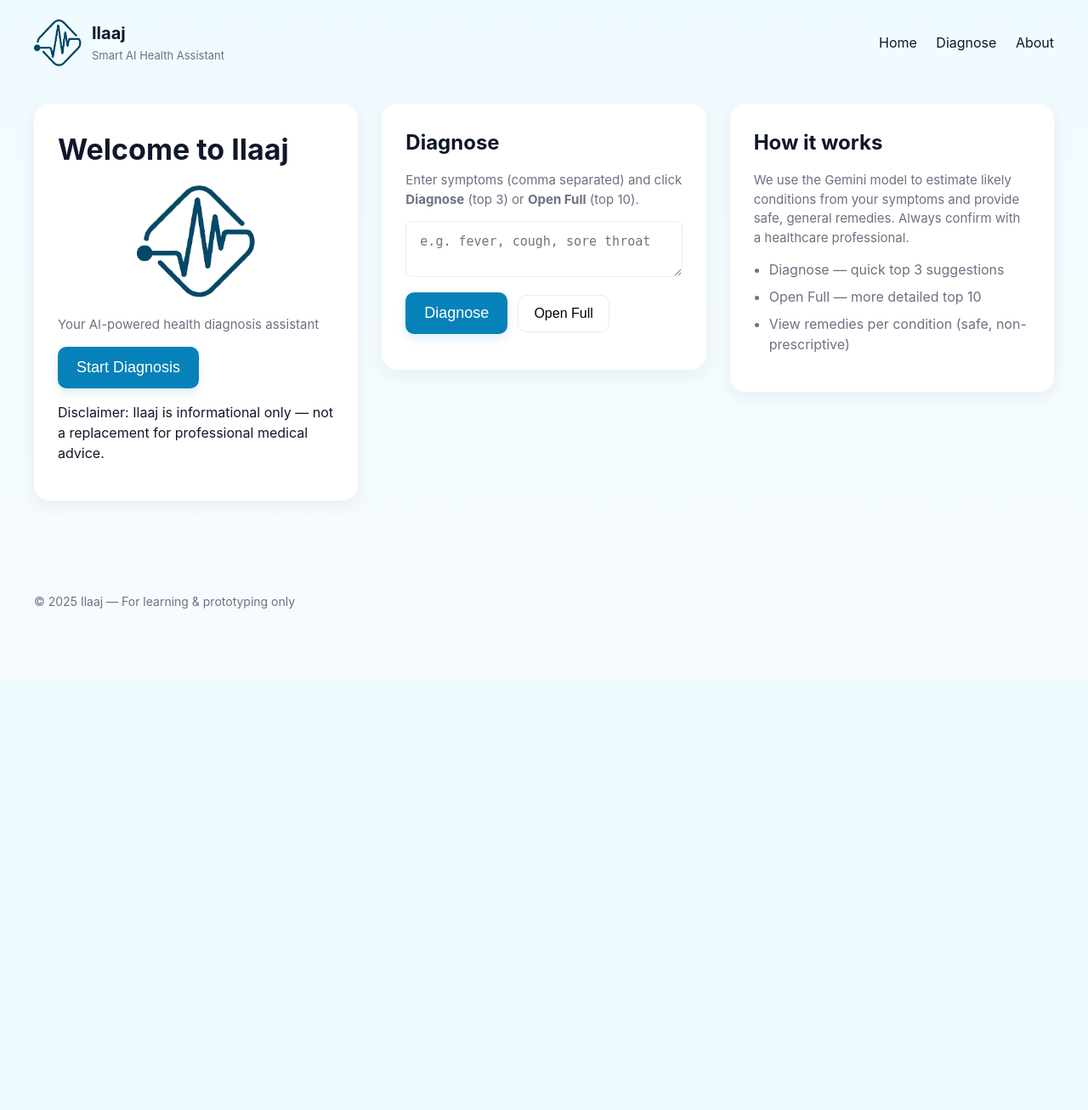
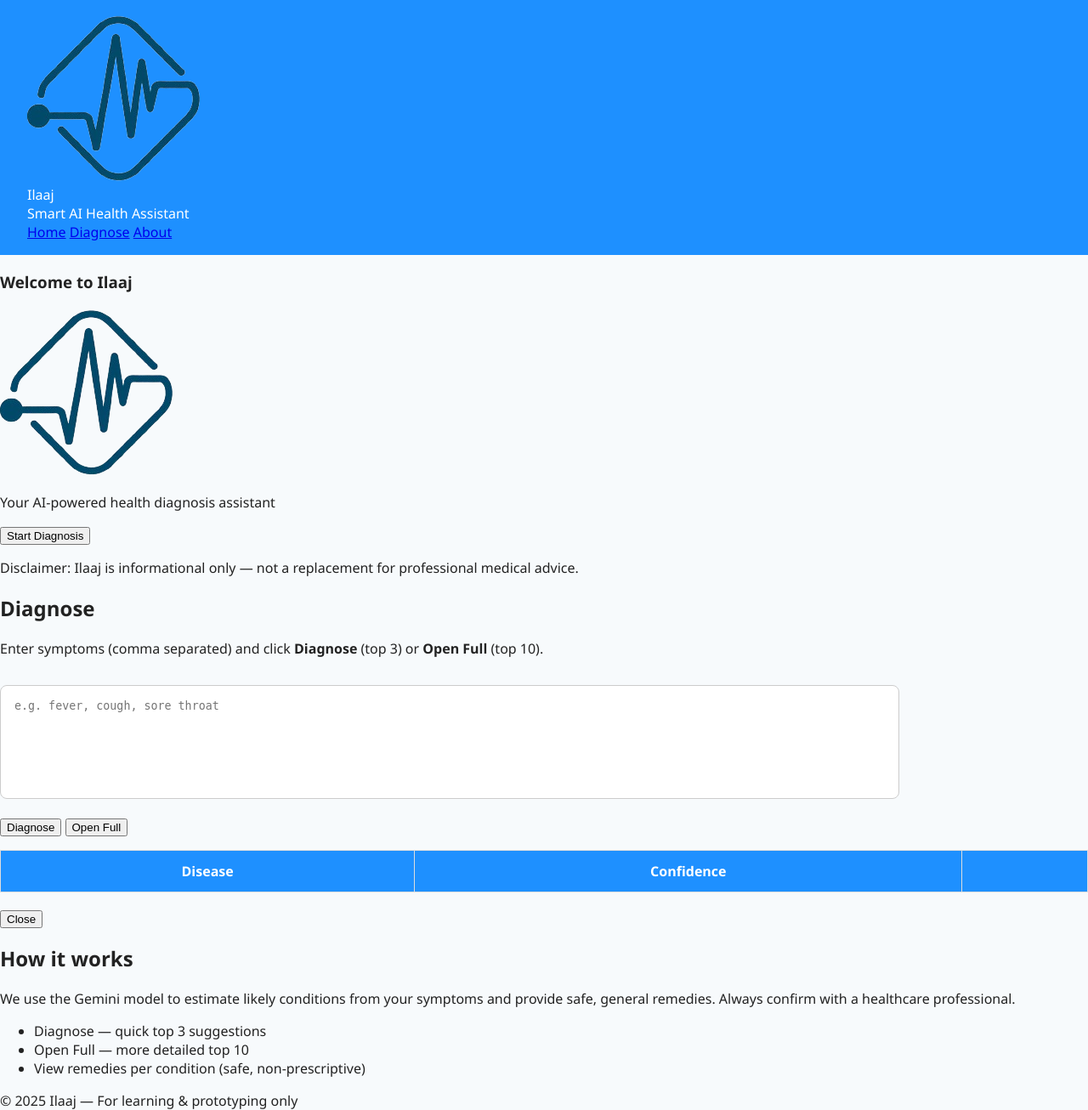
Before and after one commit to rajveer100704/Ilaaj, a FastAPI app: page / in a window 1280 px wide. Shown: the whole page at 85% size. Before the commit the page ends 716 px from the top, so only its background shows below. Run offline with FastAPI, Linux system fonts and the light colour scheme; lists and menus that the app fills with data are empty.

Commit message:
Update styles.css

```diff
--- a/static/css/styles.css
+++ b/static/css/styles.css
@@ -1,136 +1,102 @@
-:root{
-  --bg:#f6fbff;
-  --card:#ffffff;
-  --muted:#6b7280;
-  --accent:#0781b9;
-  --accent-2:#0b74a6;
-  --radius:18px;
-  --shadow: 0 6px 20px rgba(8,30,45,0.06);
-  --text:#0f172a;
-  --maxwidth:1200px;
+body {
+    font-family: 'Segoe UI', sans-serif;
+    margin: 0;
+    background: #f7fafc;
+    color: #222;
 }
-*{box-sizing:border-box}
-html,body{height:100%}
-body{
-  margin:0;
-  font-family: "Inter", system-ui, -apple-system, "Segoe UI", Roboto, "Helvetica Neue", Arial;
-  background: linear-gradient(180deg, #f0fbff 0%, #f6fbff 100%);
-  color:var(--text);
-  -webkit-font-smoothing:antialiased;
-  -moz-osx-font-smoothing:grayscale;
-  line-height:1.5;
+
+header {
+    display: flex;
+    align-items: center;
+    background: #1e90ff;
+    color: white;
+    padding: 1rem 2rem;
 }
-.container{
-  width:95%;
-  max-width:var(--maxwidth);
-  margin:0 auto;
+
+.icon {
+    height: 50px;
+    margin-right: 1rem;
 }
-.site-header{
-  padding:22px 0;
+
+.landing {
+    text-align: center;
+    margin-top: 100px;
 }
-.header-inner{
-  display:flex;
-  align-items:center;
-  justify-content:space-between;
+
+.start-btn {
+    background: #1e90ff;
+    color: white;
+    padding: 0.7rem 1.2rem;
+    border: none;
+    border-radius: 6px;
+    cursor: pointer;
+    font-size: 1.1rem;
+    transition: 0.3s;
 }
-.logo{display:flex;align-items:center;gap:12px}
-.logo img{width:56px;height:56px}
-.brand-title{font-weight:700;font-size:20px}
-.brand-sub{font-size:13px;color:var(--muted);margin-top:2px}
-.nav a{
-  margin-left:18px;
-  color:var(--text);
-  text-decoration:none;
-  font-size:16px;
+.start-btn:hover { background: #0077cc; }
+
+.diagnose-section {
+    width: 80%;
+    margin: 2rem auto;
+    text-align: center;
 }
-.nav a:hover{color:var(--accent-2)}
-.cards-row{
-  display:grid;
-  grid-template-columns: 1fr 1fr 1fr;
-  gap:28px;
-  padding:22px 0 80px 0;
-  align-items:start;
+
+textarea {
+    width: 80%;
+    height: 100px;
+    padding: 1rem;
+    margin: 1rem 0;
+    border: 1px solid #ccc;
+    border-radius: 8px;
+    resize: none;
 }
-.card{
-  background:var(--card);
-  border-radius:var(--radius);
-  padding:28px;
-  box-shadow:var(--shadow);
+
+.btn-group button {
+    margin: 0.5rem;
+    padding: 0.6rem 1rem;
+    border: none;
+    background: #1e90ff;
+    color: white;
+    border-radius: 6px;
+    cursor: pointer;
 }
-.card h1, .card h2 { margin:0 0 14px 0; }
-.card .muted{color:var(--muted);font-size:15px;margin-bottom:14px}
-.welcome-card h1{font-size:34px;margin-bottom:12px}
-.hero-icon{display:flex;justify-content:center;margin:10px 0 18px}
-.hero-icon img{width:140px;height:140px;object-fit:contain}
-.cta-row{display:flex;gap:12px;margin-top:12px}
-.btn-primary{
-  background:var(--accent);
-  color:white;
-  border:0;
-  padding:14px 22px;
-  border-radius:10px;
-  font-size:18px;
-  cursor:pointer;
-  box-shadow: 0 6px 12px rgba(7,129,185,0.12);
+.btn-group button:hover { background: #0077cc; }
+
+table {
+    width: 100%;
+    border-collapse: collapse;
+    margin-top: 1rem;
 }
-.btn-primary:hover{background:var(--accent-2)}
-.btn-outline{
-  background:transparent;
-  border:1px solid #e6eef4;
-  padding:12px 18px;
-  border-radius:10px;
-  cursor:pointer;
-  font-size:16px;
+
+th, td {
+    border: 1px solid #ddd;
+    padding: 0.8rem;
 }
-.form-row textarea{
-  width:100%;
-  padding:14px 16px;
-  border-radius:8px;
-  border:1px solid #e6eef4;
-  font-size:15px;
-  resize:vertical;
+
+th {
+    background: #1e90ff;
+    color: white;
 }
-.controls-row{display:flex;gap:12px;margin-top:12px;align-items:center}
-.status{margin-top:14px}
-.results{margin-top:18px}
-.hidden{display:none}
-.results-table{
-  width:100%;
-  border-collapse:collapse;
-  font-size:15px;
+
+.loading { font-style: italic; color: gray; }
+
+/* Modal styling */
+.modal {
+    display: none;
+    position: fixed;
+    z-index: 10;
+    left: 0; top: 0; width: 100%; height: 100%;
+    background-color: rgba(0,0,0,0.4);
 }
-.results-table thead th{
-  text-align:left;
-  padding:10px 12px;
-  font-weight:600;
-  color:var(--muted);
-  border-bottom:1px solid #f1f6f9;
+.modal-content {
+    background: white;
+    margin: 10% auto;
+    padding: 2rem;
+    border-radius: 8px;
+    width: 50%;
 }
-.results-table tbody td{
-  padding:12px;
-  vertical-align:top;
-  border-bottom:1px solid #fbfdff;
+#closeModal {
+    float: right;
+    font-size: 24px;
+    cursor: pointer;
 }
-.small-btn{
-  padding:8px 12px;border-radius:8px;border:1px solid #e6eef4;background:#fff;cursor:pointer;
-}
-.remedy-panel{
-  margin-top:18px;
-  border:1px solid #eef6fb;
-  border-radius:12px;
-  padding:14px;
-  background:linear-gradient(180deg, rgba(255,255,255,0.7), #fff);
-}
-.remedy-header{
-  display:flex;align-items:center;justify-content:space-between;margin-bottom:8px;
-}
-.remedy-header h3{margin:0;color:var(--accent)}
-.remedy-body{font-size:15px;color:var(--muted);line-height:1.6}
-.btn-small{padding:8px 12px;border-radius:8px;border:0;background:#f3f7fa;cursor:pointer}
-.bullets{margin-top:8px;padding-left:18px;color:var(--muted)}
-.bullets li{margin-bottom:8px}
-.site-footer{padding:28px 0;color:var(--muted);font-size:14px}
-@media (max-width:980px){
-  .cards-row{grid-template-columns:1fr; padding:18px 0;}
-  .hero-icon img{width:110px;height:110px}
-}
```
